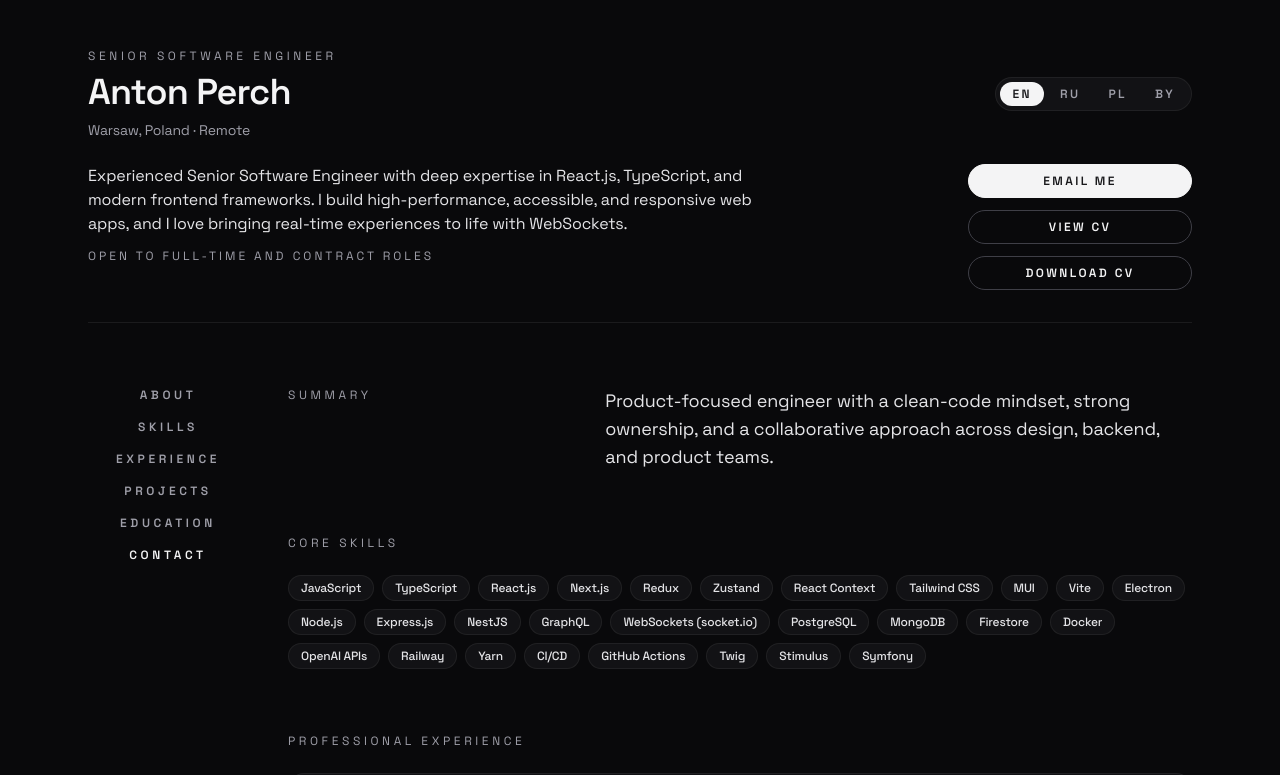
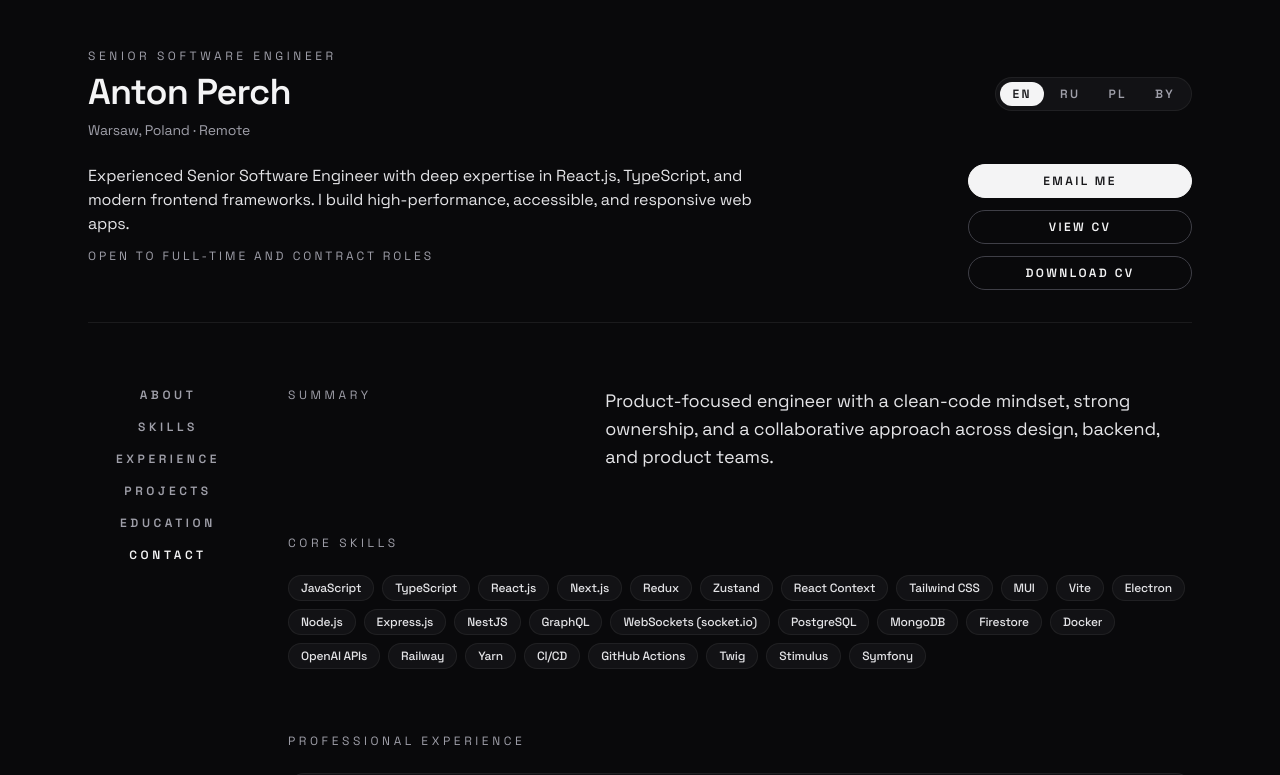
Before and after one commit to Perchusha/Portfolio_v2, a React (Vite) app: page / in a window 1280 px wide. Shown: the top 775 px of the page. Built offline with nearby package versions, Linux system fonts and the light colour scheme.

Commit message:
fix: description update

```diff
--- a/src/constants/translations.ts
+++ b/src/constants/translations.ts
@@ -14,7 +14,7 @@ export const translations: Translations = {
       role: 'Senior Software Engineer',
       location: 'Warsaw, Poland · Remote',
       summary:
-        'Experienced Senior Software Engineer with deep expertise in React.js, TypeScript, and modern frontend frameworks. I build high-performance, accessible, and responsive web apps, and I love bringing real-time experiences to life with WebSockets.',
+        'Experienced Senior Software Engineer with deep expertise in React.js, TypeScript, and modern frontend frameworks. I build high-performance, accessible, and responsive web apps.',
       ctaPrimary: 'Email me',
       ctaSecondary: 'View projects',
       availability: 'Open to full-time and contract roles',
@@ -118,7 +118,7 @@ export const translations: Translations = {
       role: 'Senior Software Engineer',
       location: 'Варшава, Польша · Удаленно',
       summary:
-        'Senior инженер с глубоким опытом в React.js, TypeScript и современных фронтенд-фреймворках. Делаю быстрые, доступные и отзывчивые веб-приложения и люблю добавлять real-time функциональность через WebSockets.',
+        'Senior инженер с глубоким опытом в React.js, TypeScript и современных фронтенд-фреймворках. Делаю быстрые, доступные и отзывчивые веб-приложения.',
       ctaPrimary: 'Написать на почту',
       ctaSecondary: 'Смотреть проекты',
       availability: 'Открыт к full-time и контрактным ролям',
@@ -221,7 +221,7 @@ export const translations: Translations = {
       role: 'Senior Software Engineer',
       location: 'Warszawa, Polska · Zdalnie',
       summary:
-        'Doświadczony Senior Software Engineer z mocnym zapleczem w React.js, TypeScript i nowoczesnych frameworkach frontendowych. Buduję wydajne, dostępne i responsywne aplikacje webowe oraz rozwiązania realtime z WebSockets.',
+        'Doświadczony Senior Software Engineer z mocnym zapleczem w React.js, TypeScript i nowoczesnych frameworkach frontendowych. Buduję wydajne, dostępne i responsywne aplikacje webowe.',
       ctaPrimary: 'Napisz do mnie',
       ctaSecondary: 'Zobacz projekty',
       availability: 'Otwarte na role full-time i kontrakty',
@@ -324,7 +324,7 @@ export const translations: Translations = {
       role: 'Senior Software Engineer',
       location: 'Варшава, Польшча · Дыстанцыйна',
       summary:
-        'Вопытны Senior інжынер з моцнай экспертызай у React.js, TypeScript і сучасных фронтэнд-фрэймворках. Будую хуткія, даступныя і адаптыўныя вэб-прыкладанні, а таксама real-time функцыі праз WebSockets.',
+        'Вопытны Senior інжынер з моцнай экспертызай у React.js, TypeScript і сучасных фронтэнд-фрэймворках. Будую хуткія, даступныя і адаптыўныя вэб-прыкладанні.',
       ctaPrimary: 'Напісаць мне',
       ctaSecondary: 'Праекты',
       availability: 'Адкрыты да full-time і кантрактных роляў',
```
